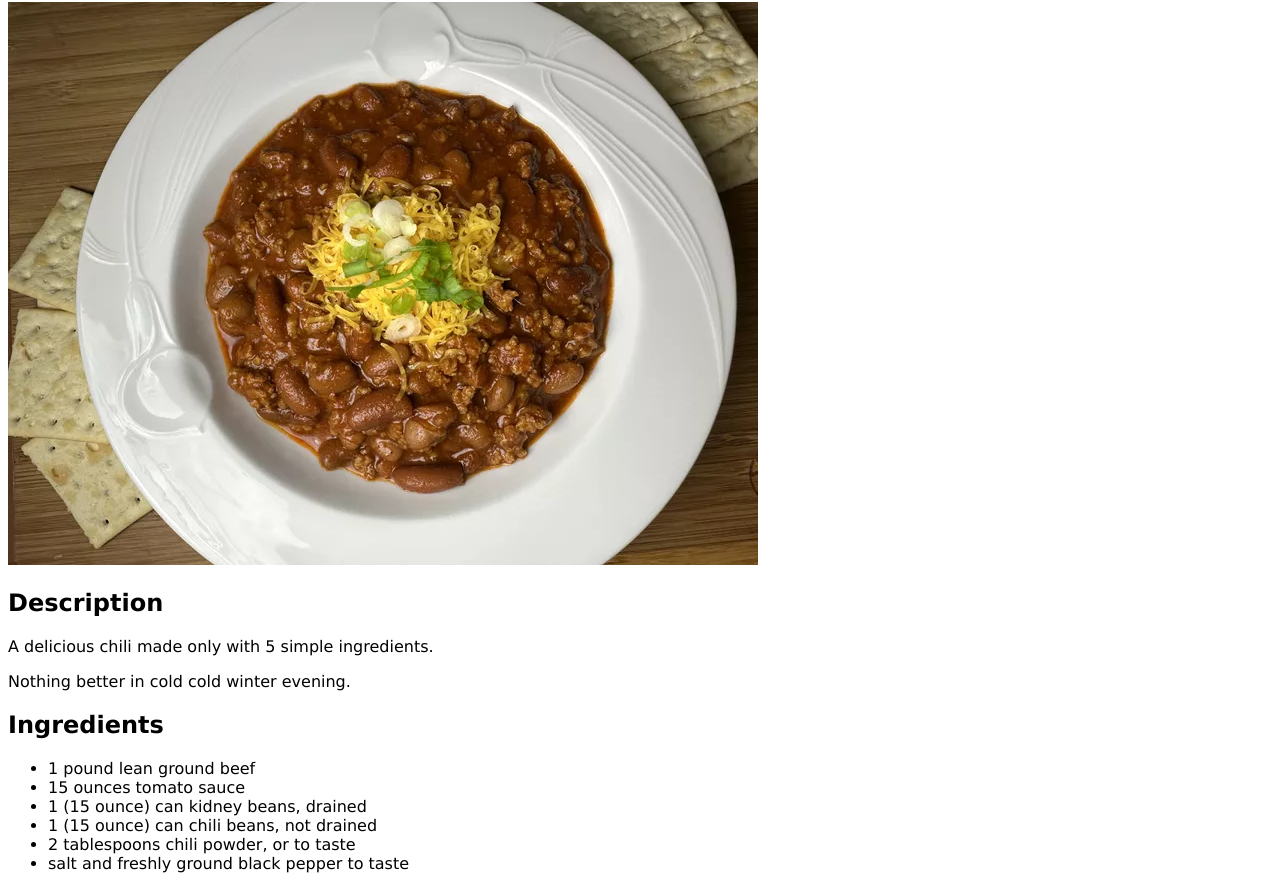
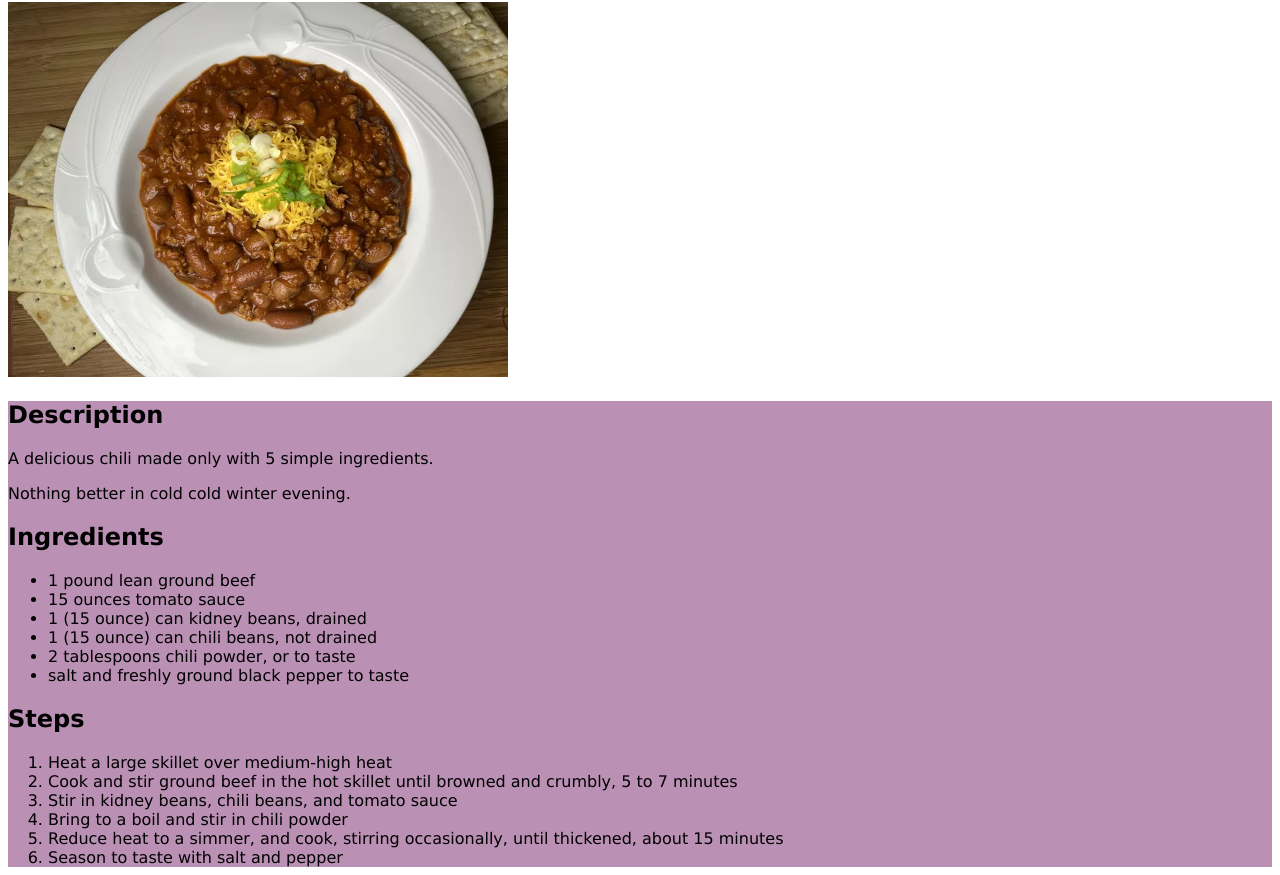
Before and after one commit to RokasGu/odin-recipes, a plain HTML site: page recipes/chili.html in a window 1280 px wide. Shown: the part 79-954 px from the top of the page. Drawn offline with Linux system fonts and the light colour scheme.

Commit message:
Add some style

```diff
--- a/recipes/chili.html
+++ b/recipes/chili.html
@@ -9,6 +9,7 @@
 <body>
     <h1>Chili</h1>
     <img src="images/chili.jpg" alt="Delicious chili"/>
+    <div class="recipe">
     <h2>Description</h2>
     <p>A delicious chili made only with 5 simple ingredients.</p>
     <p>Nothing better in cold cold winter evening.</p>
@@ -30,5 +31,6 @@
         <li>Reduce heat to a simmer, and cook, stirring occasionally, until thickened, about 15 minutes</li>
         <li>Season to taste with salt and pepper</li>
     </ol>
+    </div>
 </body>
 </html>
--- a/styles.css
+++ b/styles.css
@@ -1,3 +1,18 @@
 * {
     font-family: Verdana, sans-serif;
 }
+
+a {
+    text-decoration: none;
+    background-color: black;
+    color: white;
+}
+
+img {
+    width: 500px;
+    height: auto;
+}
+
+.recipe {
+    background-color: rgb(186, 144, 180)
+}
```
Also changed, not shown: recipes/cheesy-hamburger-rice-casserole.html (+2 -0 lines), recipes/crockpot-italian-chicken.html (+2 -0 lines).
